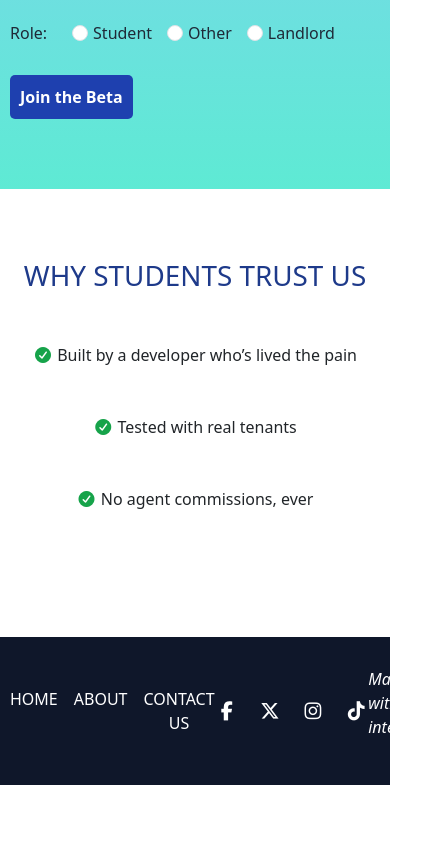
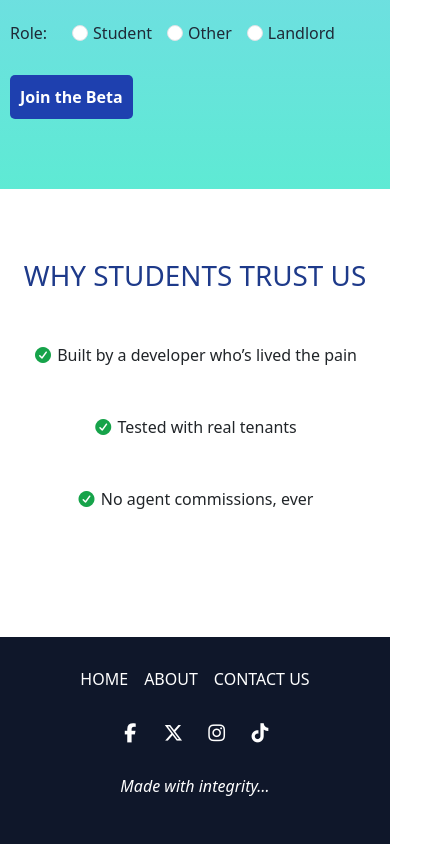
Before and after one commit to IbroDev2007/studenthousing, a plain HTML site: page index.html in a window 390 px wide. Shown: the part 3516-4360 px from the top of the page, 439 px wide, since content can reach past the window. Before the commit the page ends 4301 px from the top, so only its background shows below. Drawn offline with nearby package versions, Linux system fonts and the light colour scheme.

Commit message:
second commit

```diff
--- a/style.css
+++ b/style.css
@@ -481,6 +481,14 @@ footer .wrapper .icons i:hover {
 }
 
 footer .wrapper .tagline {
+  align-items: center;
   color: white;
   font-style: oblique;
 }
+
+@media (max-width: 768px) {
+  footer .wrapper {
+    flex-direction: column;
+    gap: 2em;
+  }
+}
```
